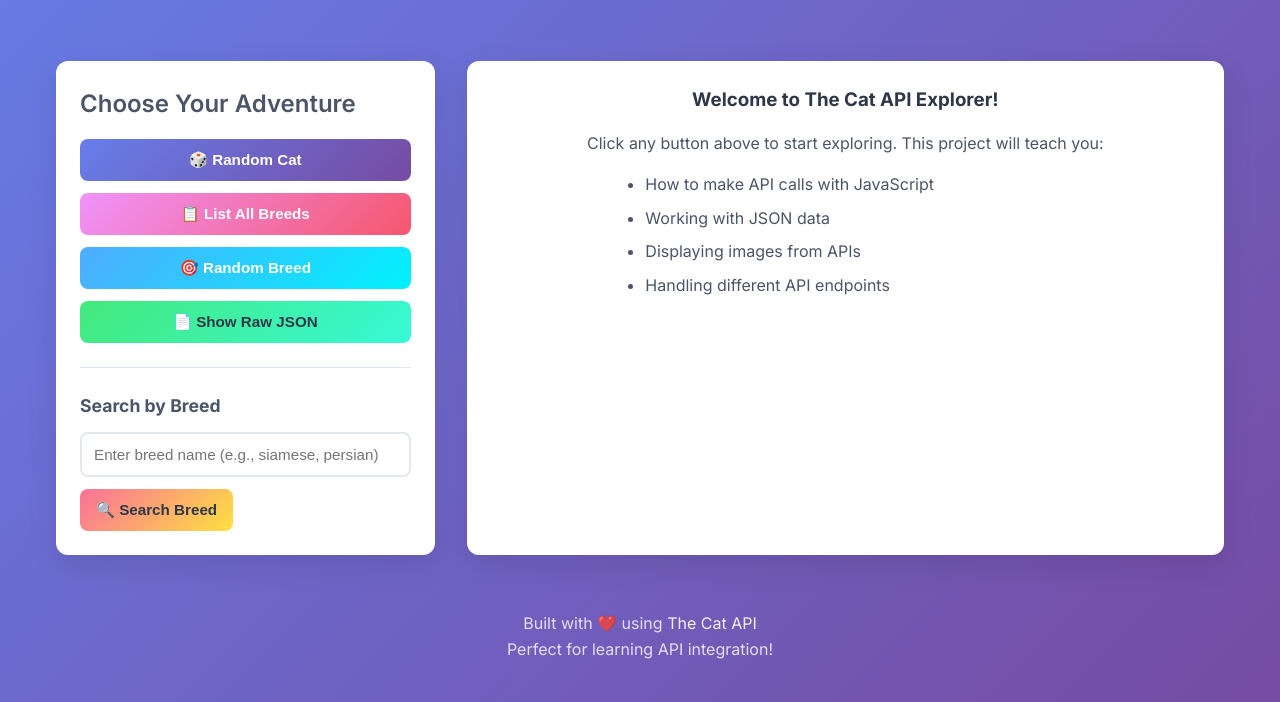
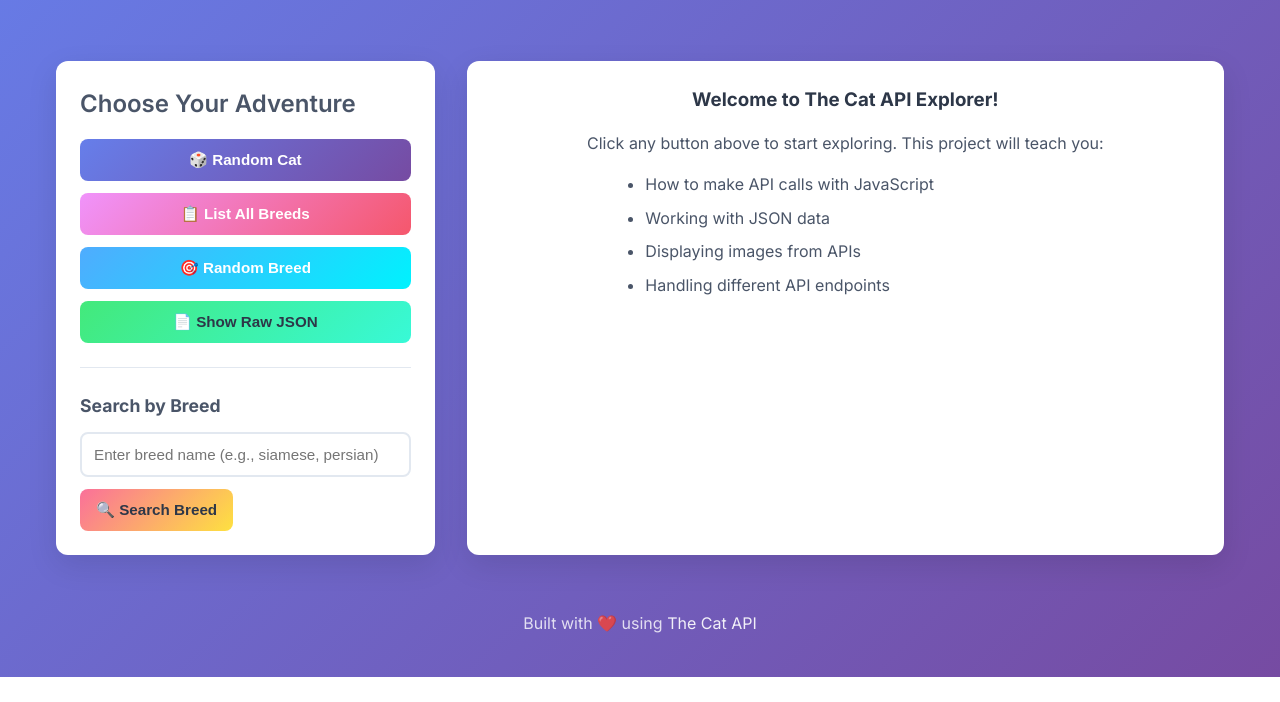
Before and after one commit to aisyahar23/W3.5-Template-activity-01-cat-api, a website: page index.html in a window 1280 px wide. Shown: the part 154-856 px from the top of the page. After the commit the page ends 831 px from the top, so only its background shows below. Drawn offline with Linux system fonts and the light colour scheme.

Commit message:
latest changes

```diff
--- a/index.html
+++ b/index.html
@@ -81,7 +81,7 @@
 
         <footer class="footer">
             <p>Built with ❤️ using <a href="https://thecatapi.com/" target="_blank">The Cat API</a></p>
-            <p>Perfect for learning API integration!</p>
+
         </footer>
     </div>
 
```
